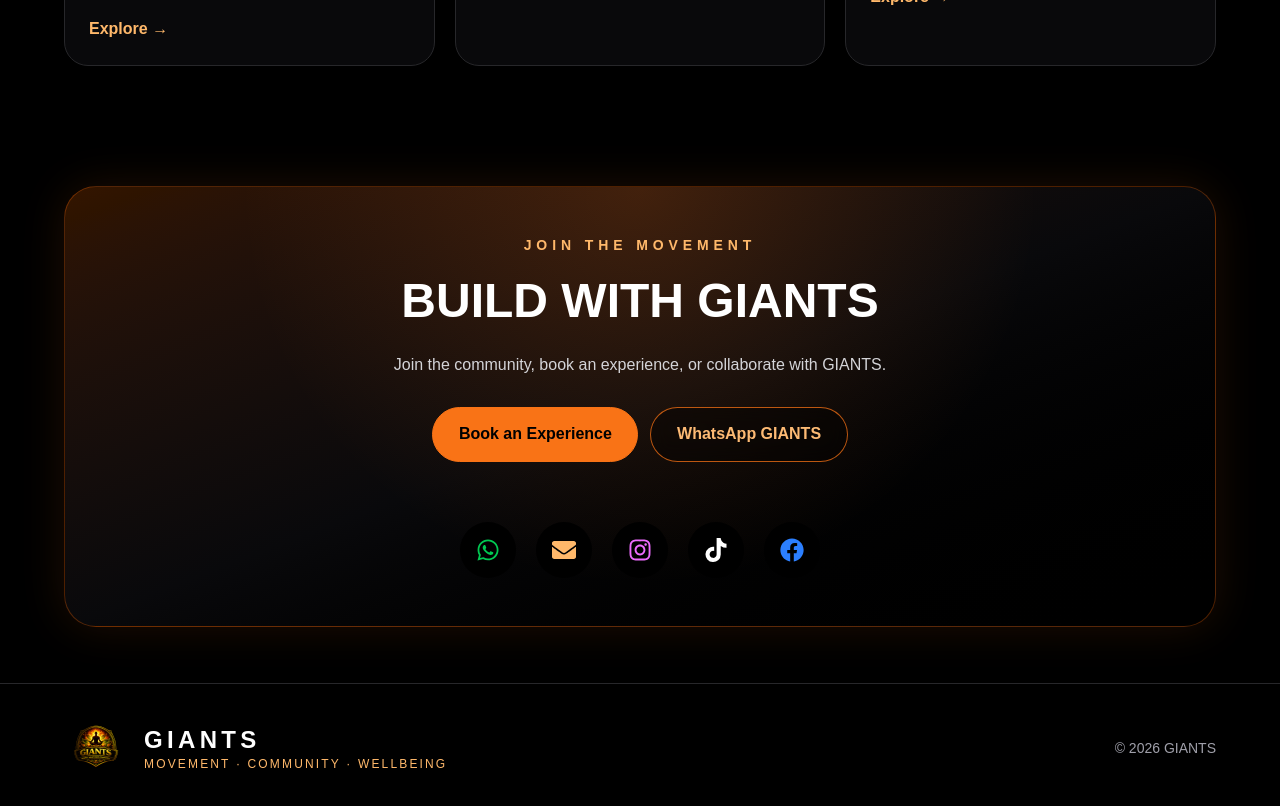
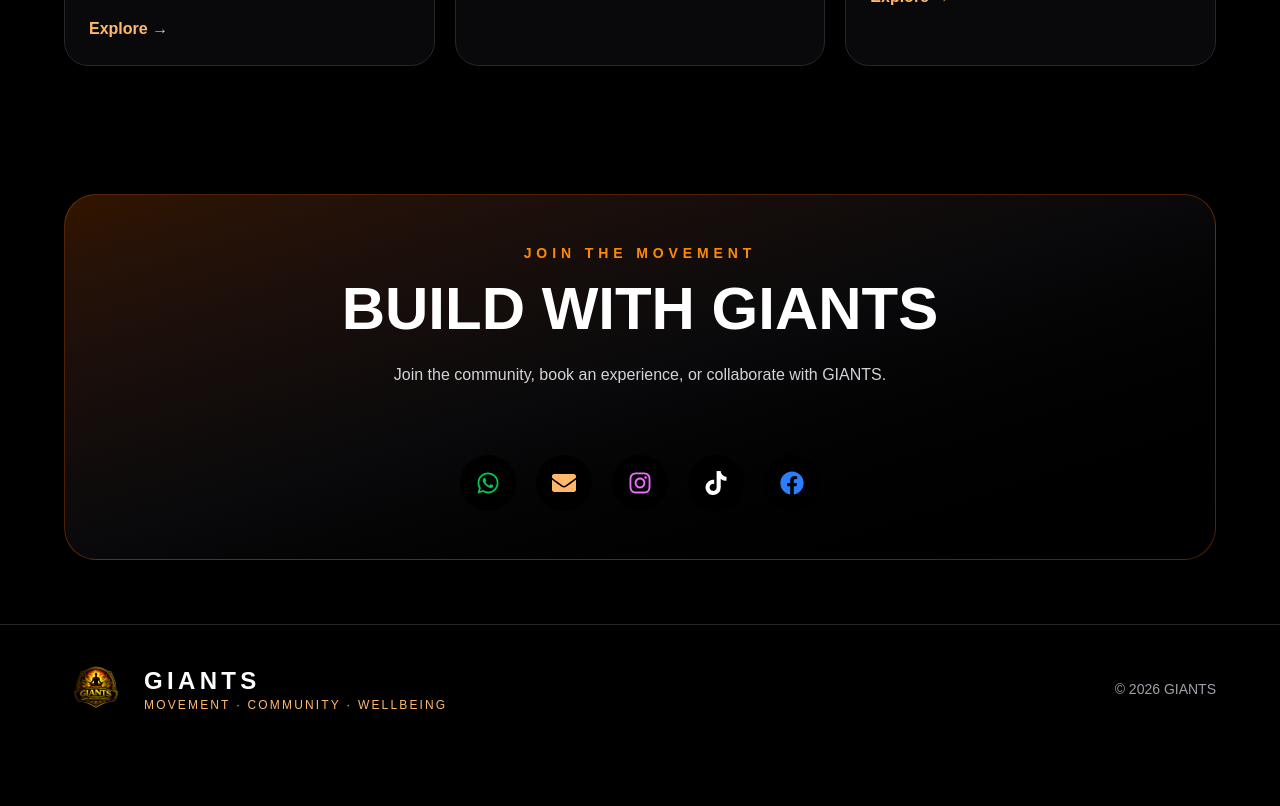
Before and after one commit to BarbFlegel/giants-website, a Next.js app: page /en in a window 1280 px wide. Shown: the part 1220-2026 px from the top of the page. After the commit the page ends 1973 px from the top, so only its background shows below. Built offline with nearby package versions, Linux system fonts and the light colour scheme.

Commit message:
Update JoinSection.tsx

```diff
--- a/app/[locale]/components/JoinSection.tsx
+++ b/app/[locale]/components/JoinSection.tsx
@@ -1,53 +1,28 @@
-import Link from "next/link";
 import { type Translation } from "../content";
-import FadeUp from "./FadeUp";
 import SocialIcons from "./SocialIcons";
 
 export default function JoinSection({ t }: { t: Translation }) {
   return (
     <section
       id="join"
-      className="scroll-mt-52 bg-black px-6 py-10 text-white md:py-14"
+      className="scroll-mt-40 bg-black px-4 py-12 text-white md:px-6 md:py-16"
     >
-      <div className="mx-auto max-w-6xl">
-        <FadeUp>
-          <div className="relative overflow-hidden rounded-[2rem] border border-orange-500/30 bg-gradient-to-br from-orange-500/20 via-zinc-950 to-black px-6 py-10 text-center shadow-[0_0_45px_rgba(249,115,22,0.12)] md:px-12 md:py-12">
-            <div className="absolute inset-0 bg-[radial-gradient(circle_at_top,rgba(249,115,22,0.18),transparent_55%)]" />
-
-            <div className="relative mx-auto max-w-3xl">
-              <p className="text-xs font-black uppercase tracking-[0.35em] text-orange-300 md:text-sm">
+      <div className="mx-auto max-w-6xl rounded-[2rem] border border-orange-500/30 bg-gradient-to-br from-orange-500/20 via-zinc-950 to-black px-6 py-12 text-center md:px-10">
+        <p className="text-sm font-black uppercase tracking-[0.35em] text-orange-400">
           {t.labels.join}
         </p>
 
-              <h2 className="mt-4 text-3xl font-black uppercase leading-tight text-white md:text-5xl">
+        <h2 className="mt-4 text-4xl font-black uppercase md:text-6xl">
           {t.sectionTitles.join}
         </h2>
 
-              <p className="mx-auto mt-5 max-w-2xl text-sm leading-7 text-zinc-300 md:text-base">
+        <p className="mx-auto mt-5 max-w-2xl leading-8 text-zinc-300">
           {t.join.text}
         </p>
 
-              <div className="mt-7 flex flex-col items-center justify-center gap-3 sm:flex-row">
-                <Link href="/en/contact" className="btn-primary w-full sm:w-auto">
-                  Book an Experience
-                </Link>
-
-                <a
-                  href="https://wa.me/32465545947?text=Hi%20GIANTS,%20I'd%20like%20to%20learn%20more%20about%20your%20experiences."
-                  target="_blank"
-                  rel="noopener noreferrer"
-                  className="btn-secondary w-full sm:w-auto"
-                >
-                  WhatsApp GIANTS
-                </a>
-              </div>
-
-              <div className="mt-7 flex justify-center">
+        <div className="mt-8 flex justify-center">
           <SocialIcons />
         </div>
-            </div>
-          </div>
-        </FadeUp>
       </div>
     </section>
   );
```
Lines whose indentation alone changed are shown as unchanged.
